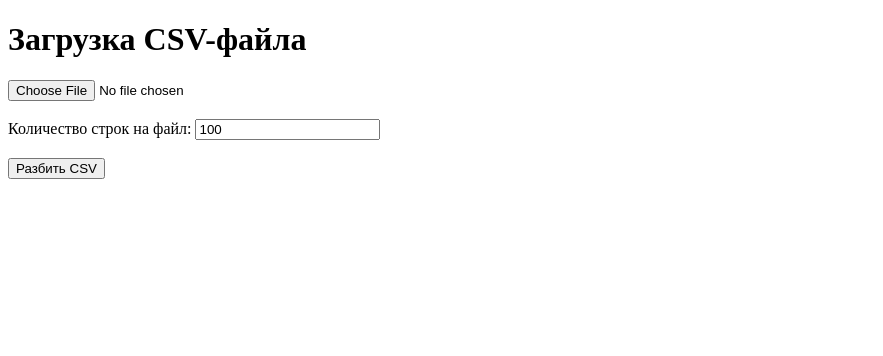
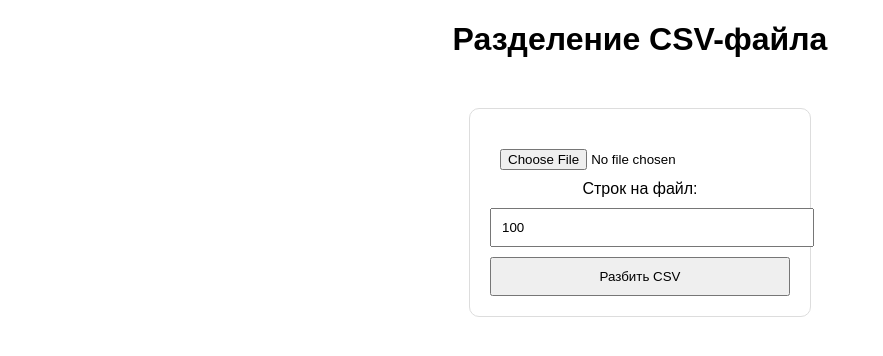
Before and after one commit to matviis/app.csv, a Flask app: page / in a window 1280 px wide. Shown: the top 356 px of the page, without its empty margins (0-883 px from the left). Run offline with Flask 3, Linux system fonts and the light colour scheme.

Commit message:
Update index.html

```diff
--- a/templates/index.html
+++ b/templates/index.html
@@ -4,13 +4,18 @@
     <meta charset="UTF-8">
     <meta name="viewport" content="width=device-width, initial-scale=1.0">
     <title>CSV Splitter</title>
+    <style>
+        body { font-family: Arial, sans-serif; text-align: center; }
+        form { margin: 50px auto; width: 300px; padding: 20px; border: 1px solid #ddd; border-radius: 10px; }
+        input, button { width: 100%; margin-top: 10px; padding: 10px; }
+    </style>
 </head>
 <body>
-    <h1>Загрузка CSV-файла</h1>
+    <h1>Разделение CSV-файла</h1>
     <form action="/" method="post" enctype="multipart/form-data">
-        <input type="file" name="file" required><br><br>
-        <label>Количество строк на файл:</label>
-        <input type="number" name="rows_per_file" value="100" required><br><br>
+        <input type="file" name="file" accept=".csv" required><br>
+        <label>Строк на файл:</label>
+        <input type="number" name="rows_per_file" value="100" required><br>
         <button type="submit">Разбить CSV</button>
     </form>
 </body>
```
